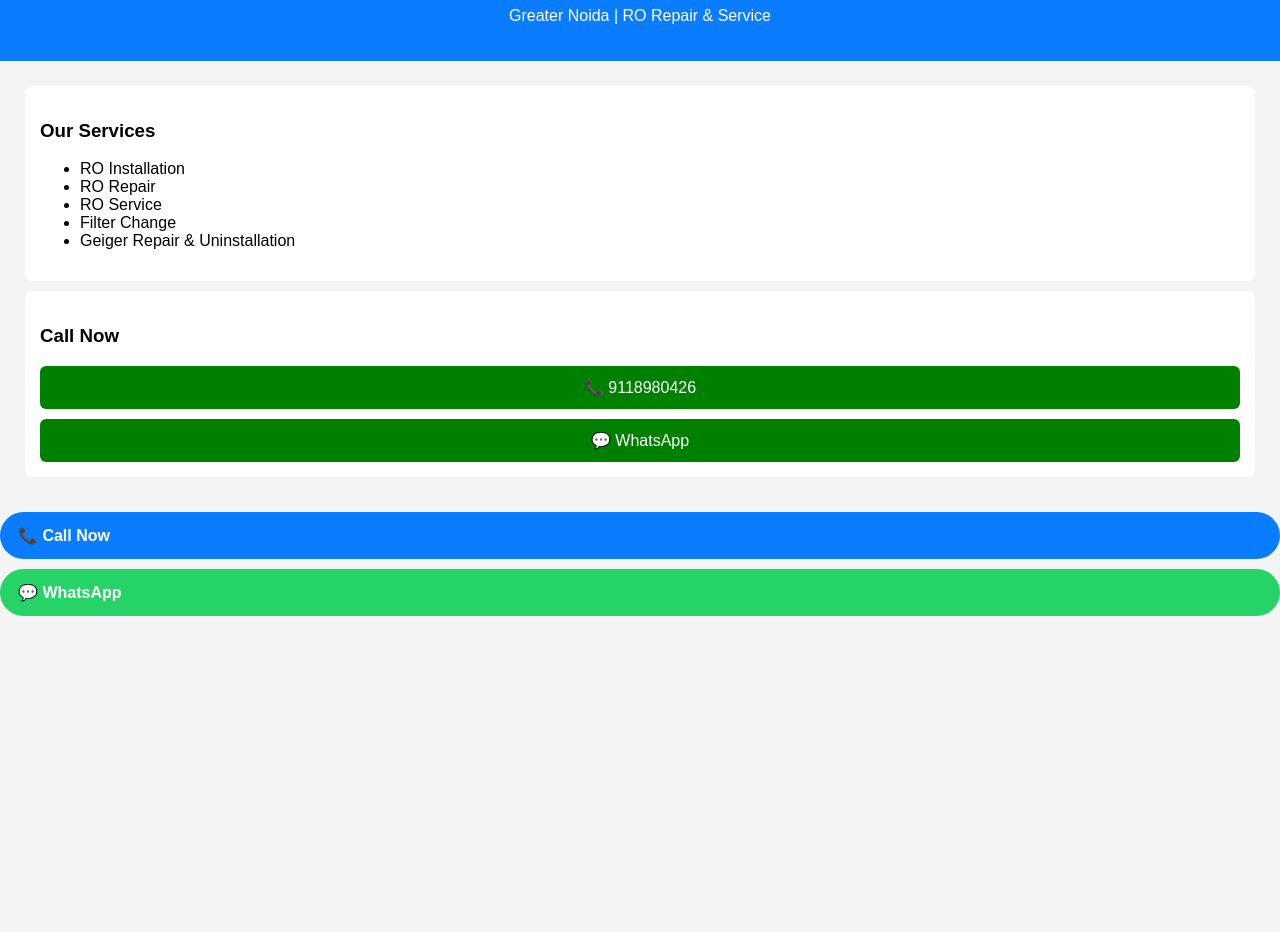
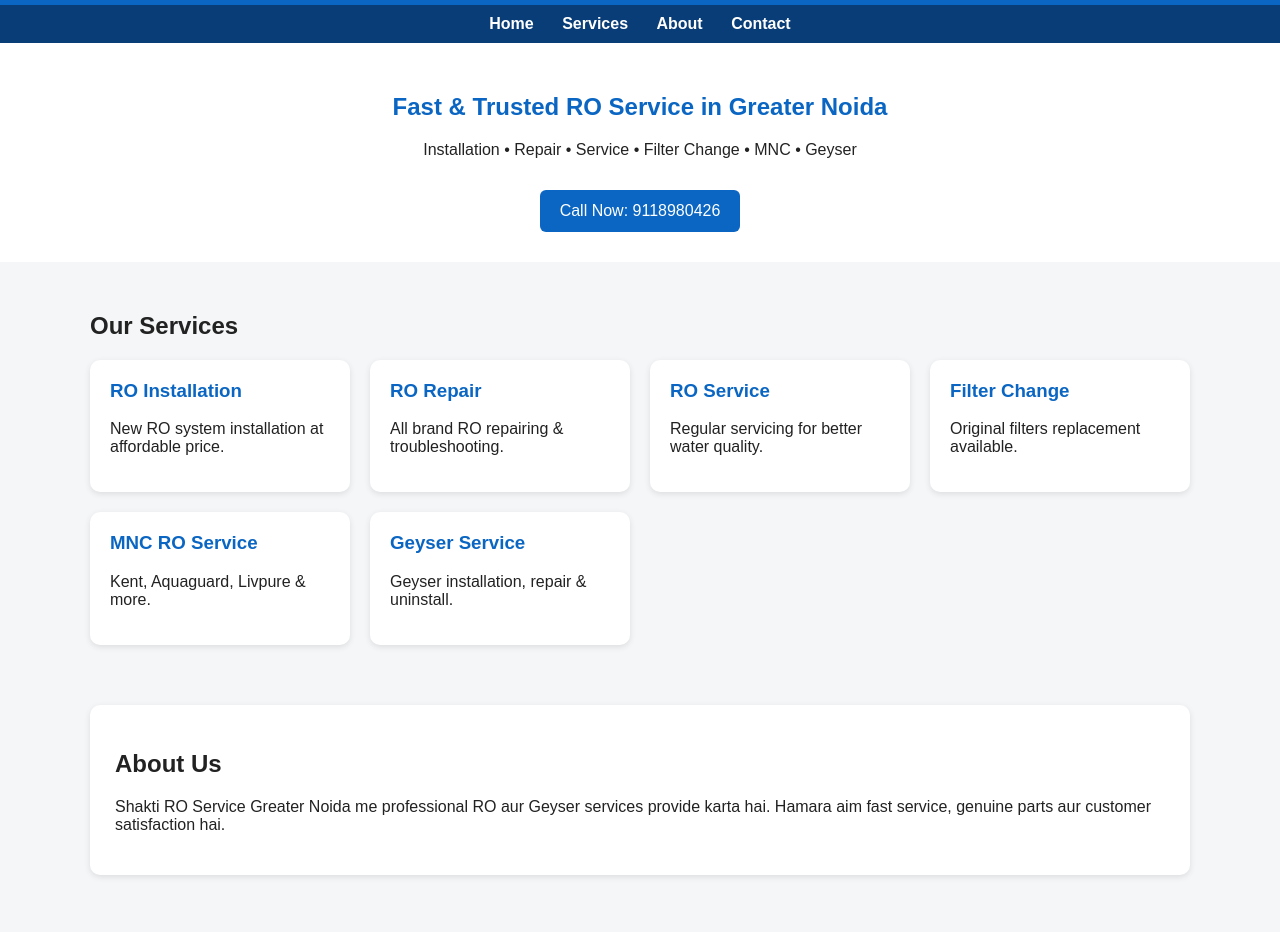
Before and after one commit to shaktisingh19962311-max/Shakti-ro-service-, a plain HTML site: page index.html in a window 1280 px wide. Shown: the part 93-1025 px from the top of the page. Before the commit the page ends 800 px from the top, so only its background shows below. Drawn offline with Linux system fonts and the light colour scheme.

Commit message:
Update index.html

```diff
--- a/index.html
+++ b/index.html
@@ -1,71 +1,62 @@
-<!DOCTYPE html>
-<html>
+<!DOCTYPE html><html lang="hi">
 <head>
-<title>Shakti RO Service - Greater Noida</title>
-<meta name="viewport" content="width=device-width, initial-scale=1">
+  <meta charset="UTF-8" />
+  <meta name="viewport" content="width=device-width, initial-scale=1.0" />
+  <title>Shakti RO Service | Greater Noida</title>
+  <meta name="description" content="Greater Noida me RO Installation, Repair, Service, Filter Change, MNC aur Geyser Service." />
   <style>
-body{font-family:Arial;background:#f4f4f4;margin:0}
-header{background:#0a7cff;color:white;padding:20px;text-align:center}
-section{padding:15px}
-.card{background:white;padding:15px;margin:10px;border-radius:8px}
-.btn{display:block;background:green;color:white;text-align:center;
-padding:12px;text-decoration:none;border-radius:6px;margin-top:10px}
+    body{margin:0;font-family:Arial,Helvetica,sans-serif;background:#f4f6f8;color:#222}
+    header{background:#0a66c2;color:#fff;padding:20px;text-align:center}
+    header h1{margin:0;font-size:28px}
+    header p{margin:8px 0 0}
+    nav{background:#083d77;padding:10px;text-align:center}
+    nav a{color:#fff;margin:0 12px;text-decoration:none;font-weight:bold}
+    .hero{background:#fff;padding:30px;text-align:center}
+    .hero h2{color:#0a66c2}
+    .btn{display:inline-block;margin-top:15px;padding:12px 20px;background:#0a66c2;color:#fff;text-decoration:none;border-radius:6px}
+    .container{padding:30px;max-width:1100px;margin:auto}
+    .services{display:grid;grid-template-columns:repeat(auto-fit,minmax(250px,1fr));gap:20px}
+    .card{background:#fff;padding:20px;border-radius:10px;box-shadow:0 2px 6px rgba(0,0,0,.1)}
+    .card h3{margin-top:0;color:#0a66c2}
+    .about{background:#fff;border-radius:10px;padding:25px;box-shadow:0 2px 6px rgba(0,0,0,.1)}
+    .contact{background:#0a66c2;color:#fff;padding:30px;text-align:center;margin-top:30px}
+    .contact a{color:#fff;font-size:20px;text-decoration:none;font-weight:bold}
+    footer{text-align:center;padding:15px;background:#083d77;color:#fff}
+    @media(max-width:600px){header h1{font-size:22px}}
   </style>
 </head>
-
-<body>
-
-<header>
+<body><header>
   <h1>Shakti RO Service</h1>
-<p>Greater Noida | RO Repair & Service</p>
-</header>
-
-<section>
-<div class="card">
-<h3>Our Services</h3>
-<ul>
-<li>RO Installation</li>
-<li>RO Repair</li>
-<li>RO Service</li>
-<li>Filter Change</li>
-<li>Geiger Repair & Uninstallation</li>
-</ul>
+  <p>Greater Noida | RO & Geyser Service Expert</p>
+</header><nav>
+  <a href="#home">Home</a>
+  <a href="#services">Services</a>
+  <a href="#about">About</a>
+  <a href="#contact">Contact</a>
+</nav><section class="hero" id="home">
+  <h2>Fast & Trusted RO Service in Greater Noida</h2>
+  <p>Installation • Repair • Service • Filter Change • MNC • Geyser</p>
+  <a class="btn" href="tel:9118980426">Call Now: 9118980426</a>
+</section><section class="container" id="services">
+  <h2>Our Services</h2>
+  <div class="services">
+    <div class="card"><h3>RO Installation</h3><p>New RO system installation at affordable price.</p></div>
+    <div class="card"><h3>RO Repair</h3><p>All brand RO repairing & troubleshooting.</p></div>
+    <div class="card"><h3>RO Service</h3><p>Regular servicing for better water quality.</p></div>
+    <div class="card"><h3>Filter Change</h3><p>Original filters replacement available.</p></div>
+    <div class="card"><h3>MNC RO Service</h3><p>Kent, Aquaguard, Livpure & more.</p></div>
+    <div class="card"><h3>Geyser Service</h3><p>Geyser installation, repair & uninstall.</p></div>
   </div>
-
-<div class="card">
-<h3>Call Now</h3>
-<a class="btn" href="tel:9118980426">📞 9118980426</a>
-<a class="btn" href="https://wa.me/919118980426">💬 WhatsApp</a>
+</section><section class="container" id="about">
+  <div class="about">
+    <h2>About Us</h2>
+    <p>Shakti RO Service Greater Noida me professional RO aur Geyser services provide karta hai. Hamara aim fast service, genuine parts aur customer satisfaction hai.</p>
   </div>
-</section>
-<div class="floating-btn">
-  <a class="call-btn" href="tel:9118980426">📞 Call Now</a>
-  <a href="https://wa.me/919118980426">💬 WhatsApp</a>
-</div>
-</body>
+</section><section class="contact" id="contact">
+  <h2>Contact Us</h2>
+  <p>Call for instant service</p>
+  <a href="tel:9118980426">📞 9118980426</a>
+</section><footer>
+  <p>© 2025 Shakti RO Service | Greater Noida</p>
+</footer></body>
 </html>
-<style>
-...
-</style.floating-btn{
-  position: fixed;
-  bottom: 20px;
-  right: 20px;
-  z-index: 999;
-}
-.floating-btn a{
-  display: block;
-  margin-top: 10px;
-  background: #25D366;
-  color: white;
-  padding: 14px 18px;
-  border-radius: 50px;
-  text-decoration: none;
-  font-weight: bold;
-}
-.call-btn{
-  background:#0a7cff !important;
-}>
-
-<div class="floating-btn">
-...
-</div>
```
Lines whose indentation alone changed are shown as unchanged.
